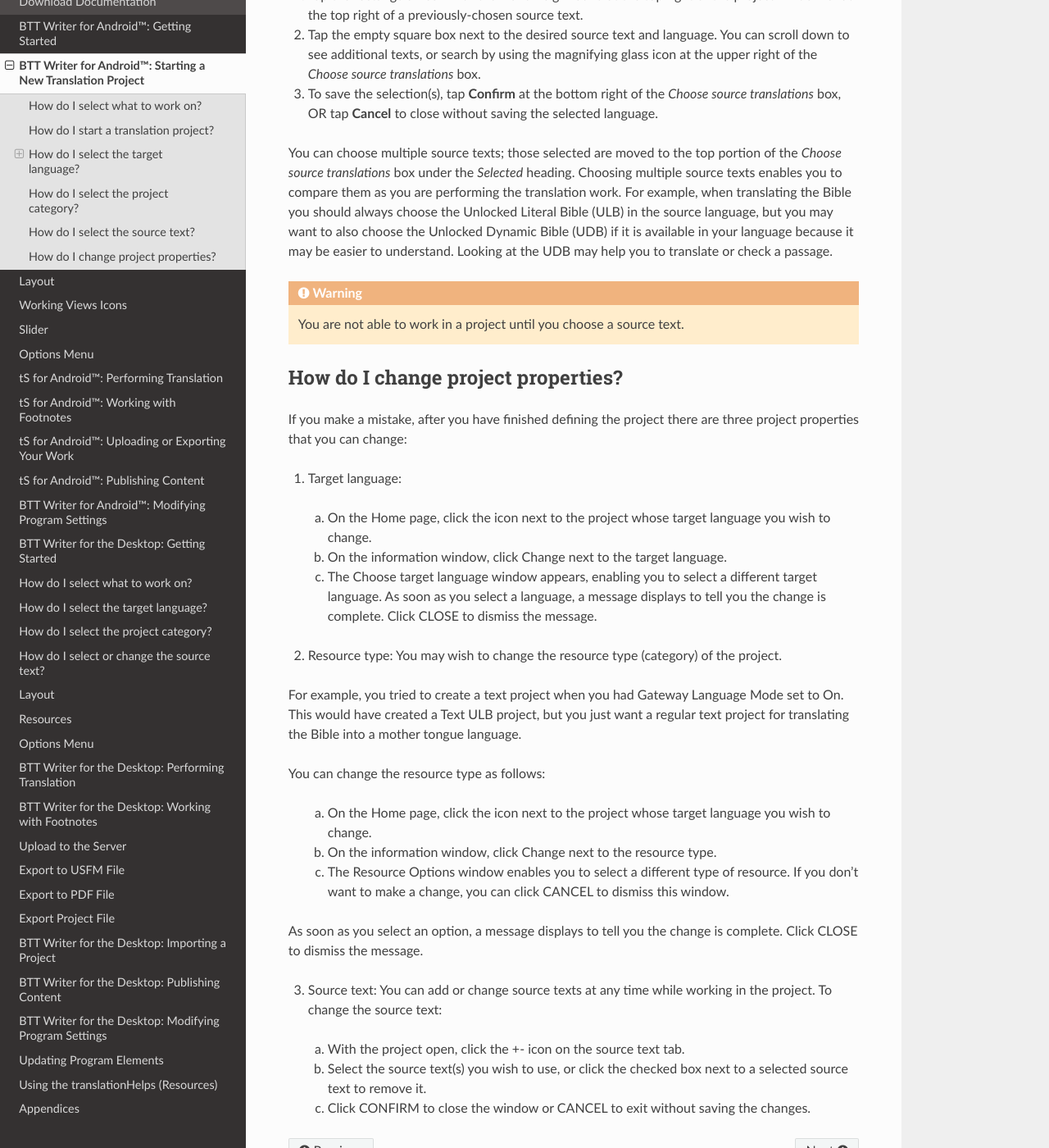
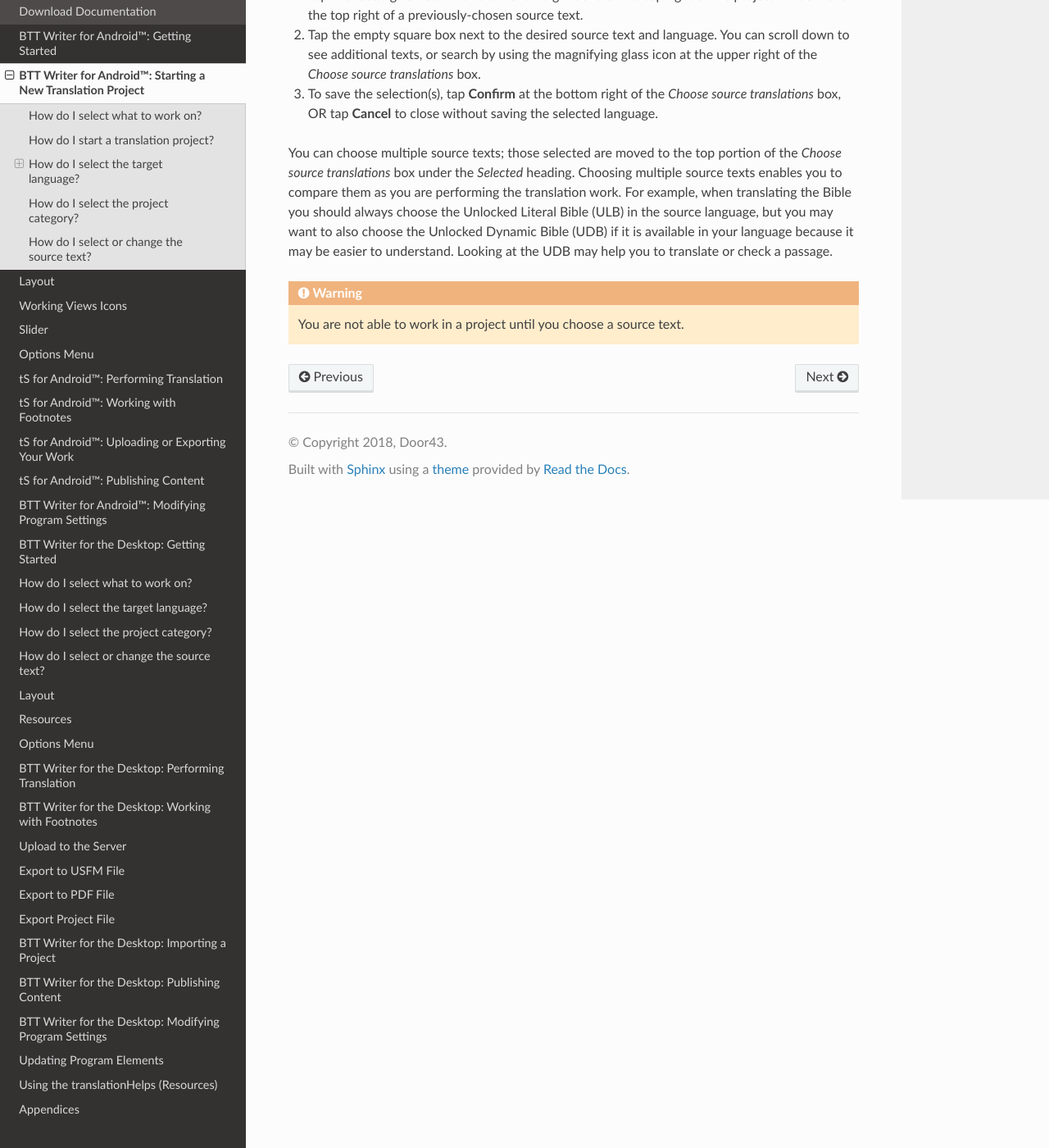
Before and after one commit to mondele/btt-writer-docs, a Sphinx documentation site: the page built from docs/tStart.rst, in a window 1280 px wide and 1400 px high, scrolled down 2836 px. Shown: the whole window at 82% size. Built offline with Sphinx 7.4.7 and the Read the Docs theme 2.0.0, drawn with Linux system fonts in a browser that asks for light colours; pages that are not in the unit, such as notebooks, are missing from menus; some of the changed text lies outside the part shown.

Commit message:
Update tStart.rst

```diff
--- a/docs/tStart.rst
+++ b/docs/tStart.rst
@@ -101,43 +101,3 @@
 You can choose multiple source texts; those selected are moved to the top portion of the *Choose source translations* box under the *Selected* heading. Choosing multiple source texts enables you to compare them as you are performing the translation work. For example, when translating the Bible you should always choose the Unlocked Literal Bible (ULB) in the source language, but you may want to also choose the Unlocked Dynamic Bible (UDB) if it is available in your language because it may be easier to understand. Looking at the UDB may help you to translate or check a passage.
 
 .. warning:: You are not able to work in a project until you choose a source text.
-
-How do I change project properties?
------------------------------------------------------
-
-If you make a mistake, after you have finished defining the project there are three project properties that you can change:
-
-1.	Target language:
-
-    a.	On the Home page, click the   icon next to the project whose target language you wish to change.
-
-    b.	On the information window, click Change next to the target language.
-
-    c.	The Choose target language window appears, enabling you to select a different target language. As soon as you select a language, a message displays to tell you the change is complete. Click CLOSE to dismiss the message.
-
-
-2.	Resource type: You may wish to change the resource type (category) of the project.
-
-For example, you tried to create a text project when you had Gateway Language Mode set to On. This would have created a Text ULB project, but you just want a regular text project for translating the Bible into a mother tongue language.
-
-You can change the resource type as follows:
-
-    a.	On the Home page, click the   icon next to the project whose target language you wish to change.
-
-    b.	On the information window, click Change next to the resource type.
-
-    c.	The Resource Options window enables you to select a different type of resource. If you don’t want to make a change, you can click CANCEL to dismiss this window.
-
-
-As soon as you select an option, a message displays to tell you the change is complete. Click CLOSE to dismiss the message.
-
-
-3.	Source text: You can add or change source texts at any time while working in the project. To change the source text:
-
-    a.	With the project open, click the +- icon on the source text tab.
-
-
-    b.	Select the source text(s) you wish to use, or click the checked box next to a selected source text to remove it.
-
-
-    c.	Click CONFIRM to close the window or CANCEL to exit without saving the changes.
```
Also changed, not shown: other parts of docs/tStart.rst (+1 -1 lines).
